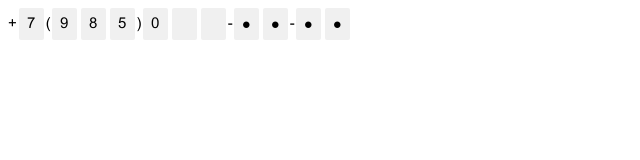
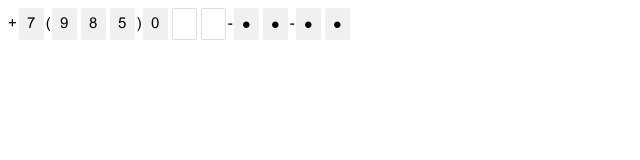
Before and after one commit to rakhimgaliyev/mail-tt, a website with bundled scripts: page public/index.html in a window 1280 px wide. Shown: the full height of the page, 0-640 px from the left. Built offline with nearby package versions, Linux system fonts and the light colour scheme; files whose address does not match are found by name.

Commit message:
started to write input field

```diff
--- a/public/components/MaskNumberView/index.css
+++ b/public/components/MaskNumberView/index.css
@@ -25,6 +25,21 @@
 
 .number-block__non-number {
   display: flex;
+  height: 32px;
+
   justify-content: center;
   align-items: center;
 }
+
+.number-block__input {
+  display: flex;
+  height: 32px;
+  width: 25px;
+
+  justify-content: center;
+  align-items: center;
+
+  border: 1px solid rgba(0, 0, 0, 0.12);
+  box-sizing: border-box;
+  border-radius: 2px;
+}
--- a/public/components/MaskNumberView/index.js
+++ b/public/components/MaskNumberView/index.js
@@ -36,9 +36,17 @@ export default class MaskNumberView {
   }
 
   appendElement(parentNode, mask, elementPos) {
-    let webElement = document.createElement("div");
+    let char = mask[elementPos];
+    let webElement;
 
-    let char = mask[elementPos];
+    if (char === "I") {
+      webElement = document.createElement("input");
+
+      webElement.className = "number-block__input";
+      webElement.maxLength = 1;
+      this.setMarginRightForSpecialChar(webElement, mask, elementPos);
+    } else {
+      webElement = document.createElement("div");
 
       if (this.isNumber(char)) {
         webElement.textContent = char;
@@ -49,14 +57,12 @@ export default class MaskNumberView {
 
         webElement.className = "number-block__number";
         this.setMarginRightForSpecialChar(webElement, mask, elementPos);
-    } else if (char === "I") {
-      webElement.className = "number-block__number";
-      this.setMarginRightForSpecialChar(webElement, mask, elementPos);
       } else {
         webElement.textContent = char;
 
         webElement.className = "number-block__non-number";
         this.setMarginRightForNonSpecialChar(webElement, mask, elementPos);
+      }
     }
 
     parentNode.appendChild(webElement);
```
Lines whose indentation alone changed are shown as unchanged.
